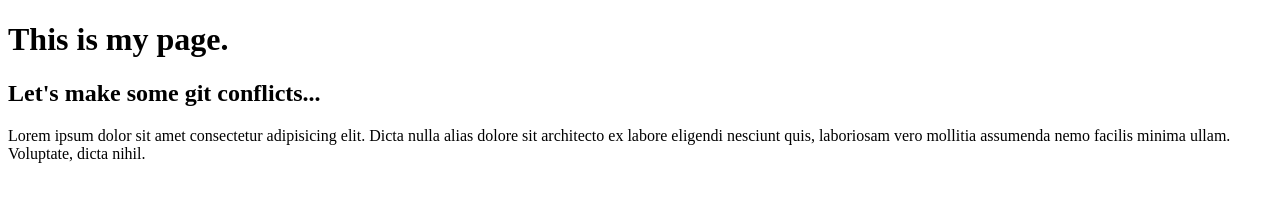
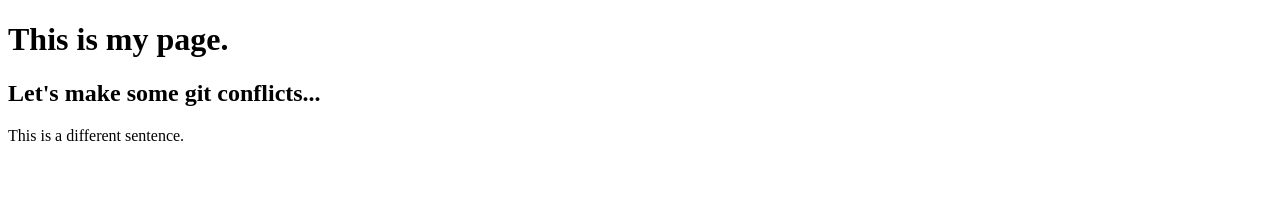
Before and after one commit to mynar7/test-repo, a plain HTML site: page index.html in a window 1280 px wide. Drawn offline with Linux system fonts and the light colour scheme.

Commit message:
make sentence

```diff
--- a/index.html
+++ b/index.html
@@ -9,6 +9,6 @@
 <body>
   <h1>This is my page.</h1>
   <h2>Let's make some git conflicts...</h2>
-  <p>Lorem ipsum dolor sit amet consectetur adipisicing elit. Dicta nulla alias dolore sit architecto ex labore eligendi nesciunt quis, laboriosam vero mollitia assumenda nemo facilis minima ullam. Voluptate, dicta nihil.</p>
+  <p>This is a different sentence.</p>
 </body>
 </html>
```
